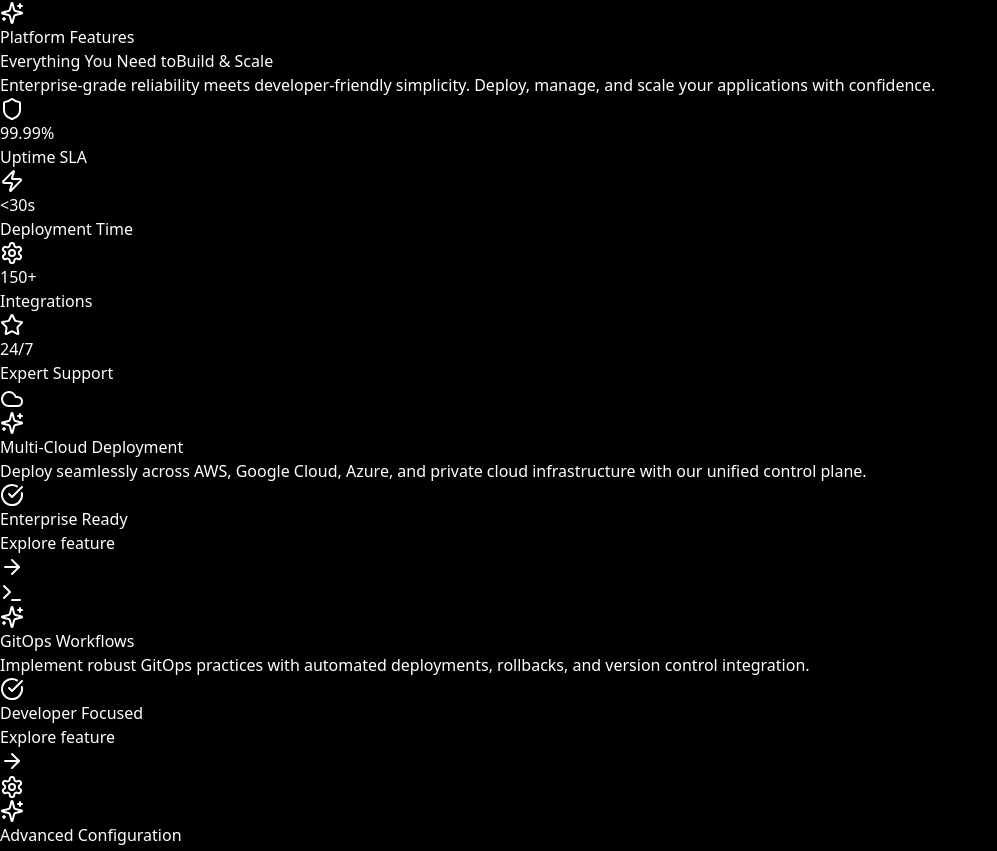
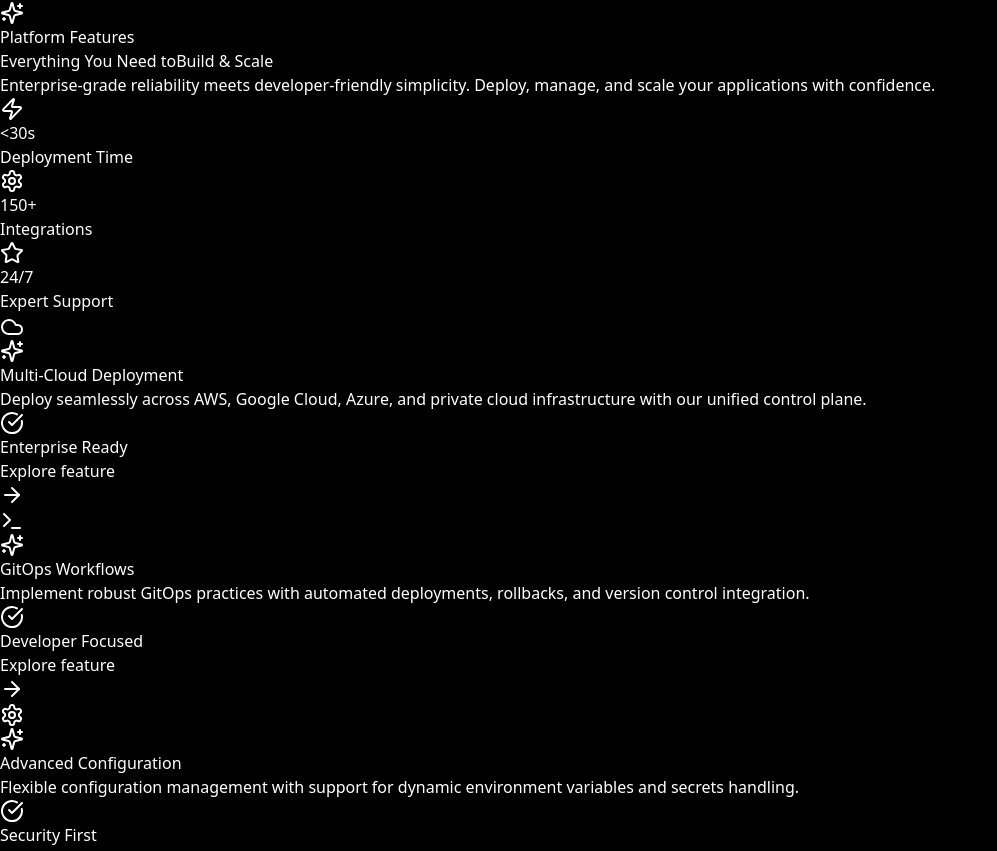
Before and after one commit to OmniCloudOrg/OmniCloudOrg.github.io, a Next.js app: page /features in a window 1280 px wide. Shown: the part 2609-3460 px from the top of the page, without its empty margins (0-997 px from the left). Built offline with nearby package versions, Linux system fonts and the light colour scheme.

Commit message:
Update page.tsx

```diff
--- a/app/features/page.tsx
+++ b/app/features/page.tsx
@@ -180,7 +180,6 @@
   ];
 
   const stats = [
-    { value: "99.99%", label: "Uptime SLA", icon: Shield },
     { value: "<30s", label: "Deployment Time", icon: Zap },
     { value: "150+", label: "Integrations", icon: Settings },
     { value: "24/7", label: "Expert Support", icon: Star }
```
